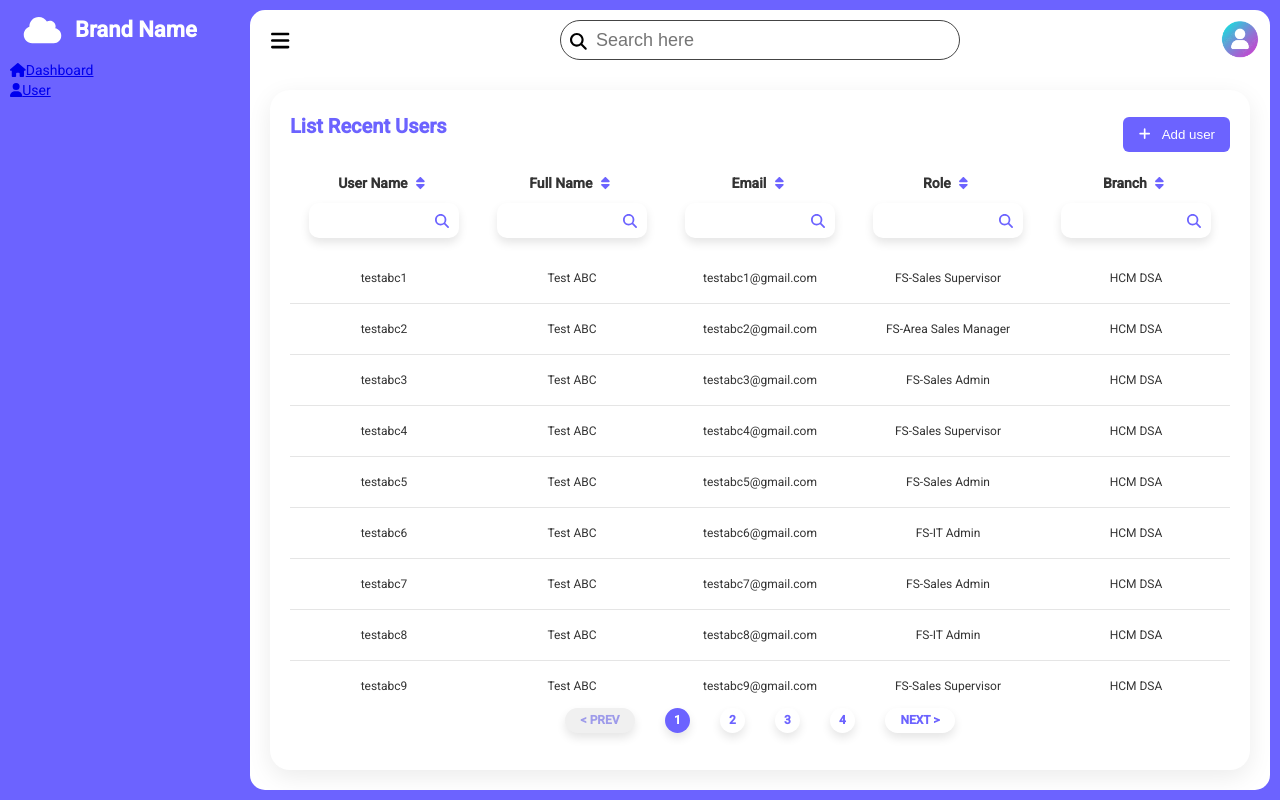
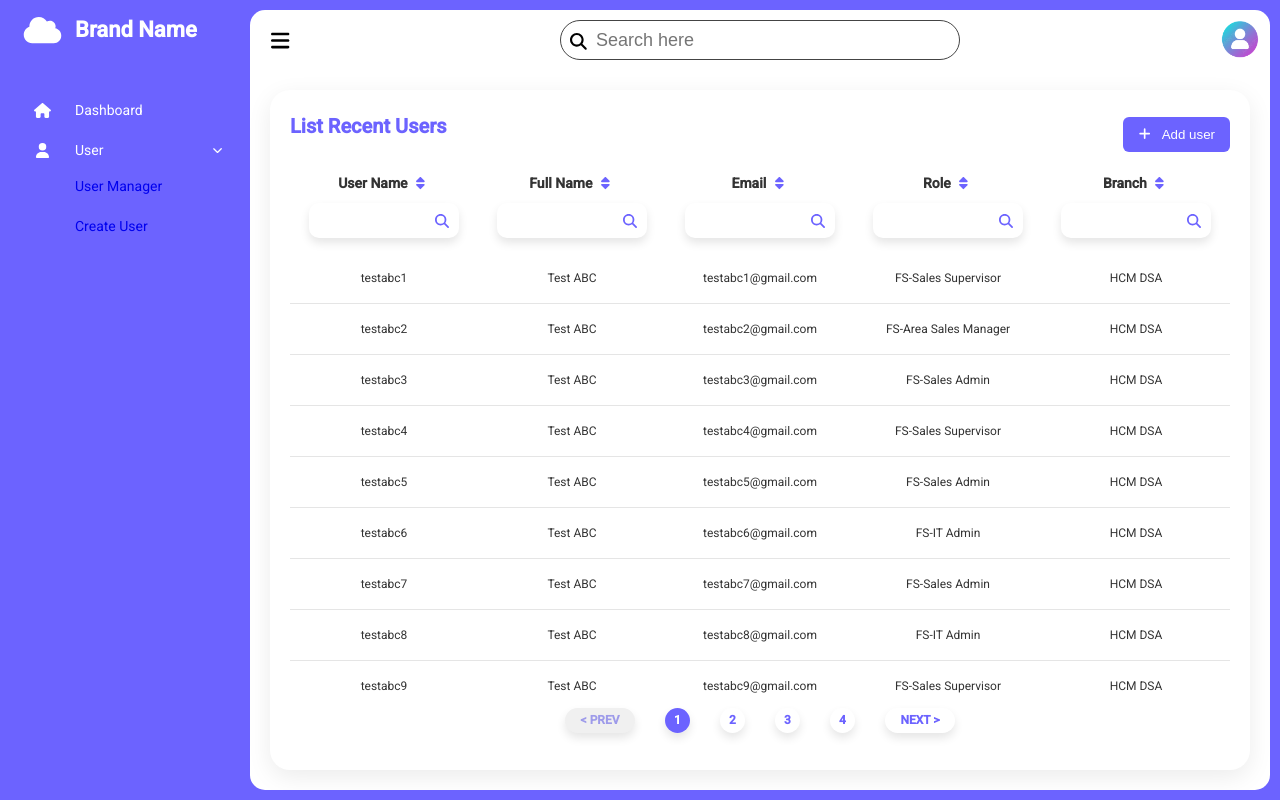
Before and after one commit to antran96/template-crm, an Angular app: page /user in a window 1280 px wide. Built offline with nearby package versions, Linux system fonts and the light colour scheme; what echarts-for-angular would draw is missing.

Commit message:
component sidebar item

```diff
--- a/src/components/layout/side-bar/side-bar.component.html
+++ b/src/components/layout/side-bar/side-bar.component.html
@@ -1,20 +1,32 @@
 <div class="sidebar-container">
+    <!-- logo & brand name -->
     <div class="logo-details">
         <i class="fa-solid fa-cloud"></i>
         <span class="logo_name">Brand Name</span>
     </div>
+    <!-- menu -->
     <ul class="nav-links">
+        <!-- non children -->
         <li>
             <a routerLink="/dashboard" routerLinkActive="active">
                 <i class="fa-solid fa-house"></i>
                 <span class="link_name">Dashboard</span>
             </a>
         </li>
+        <!-- having children -->
         <li>
-            <a routerLink="/user" routerLinkActive="active">
-                <i class="fa-solid fa-user"></i>
-                <span class="link_name">User</span>
-            </a>
+            <div class="icon-link">
+                <a routerLink="/user" routerLinkActive="active">
+                    <i class="fa-solid fa-user"></i>
+                    <span class="link_name">User</span>
+                </a>
+                <i class="fa-solid fa-chevron-down arrow"></i>
+            </div>
+            <!-- sub menu -->
+            <ul class="sub-menu">
+                <li><a routerLink="" routerLinkActive="">User Manager</a></li>
+                <li><a routerLink="" routerLinkActive="">Create User</a></li>
+            </ul>
         </li>
     </ul>
 </div>
--- a/src/components/layout/side-bar/side-bar.component.scss
+++ b/src/components/layout/side-bar/side-bar.component.scss
@@ -24,6 +24,46 @@ $smooth: all 1.3s ease-in-out;
             font-size: 22px;
             color: $white;
             font-weight: 600;
+        }
+    }
+    .nav-links {
+        height: 100%;
+        padding-top: 30px;
+        li {
+            position: relative;
+            list-style: none;
+            padding: 10px 0;
+            i, svg {
+                height: 15px;
+                min-width: 65px;
+                text-align: center;
+                line-height: 15px;
+                color: $white;
+                font-size: 15px;
+            }
+            .arrow {
+                height: 10px;
+                line-height: 10px;
+            }
+            a {
+                text-decoration: none;
+                display: flex;
+                align-items: center;
+                text-decoration: none;
+                .link_name {
+                    font-size: 14px;
+                    font-weight: 400;
+                    color: $white;
+                }
+            }
+            .icon-link {
+                display: flex;
+                align-items: center;
+                justify-content: space-between;
+            }
+            .sub-menu {
+                padding: 6px 10px 15px 65px;
+            }
         }
     }
 
```
